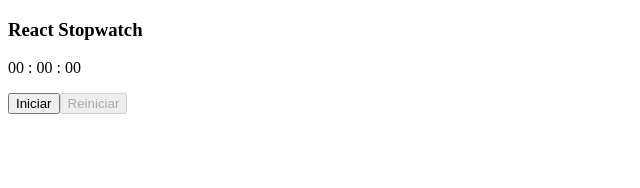
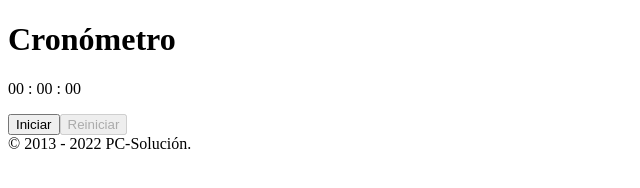
Before and after one commit to diego-rg/cronometro-pc-solucion.es, a plain HTML site: page index.html in a window 1280 px wide. Shown: the whole page, without its empty margins (0-640 px from the left). Drawn offline with nearby package versions, Linux system fonts and the light colour scheme.

Commit message:
closed body tag, footer added

```diff
--- a/index.js
+++ b/index.js
@@ -55,7 +55,8 @@ const App = () => {
 
   return (
     <div>
-      <h3>React Stopwatch</h3>
+      <main>
+        <h1>Cronómetro</h1>
         <div>
           <p>{formatTime()}</p>
           <div>
@@ -71,6 +72,8 @@ const App = () => {
             </button>
           </div>
         </div>
+      </main>
+      <footer> © 2013 - 2022 PC-Solución.</footer>
     </div>
   );
 };
```
Also changed, not shown: index.html (+4 -0 lines). Lines whose indentation alone changed are shown as unchanged.
